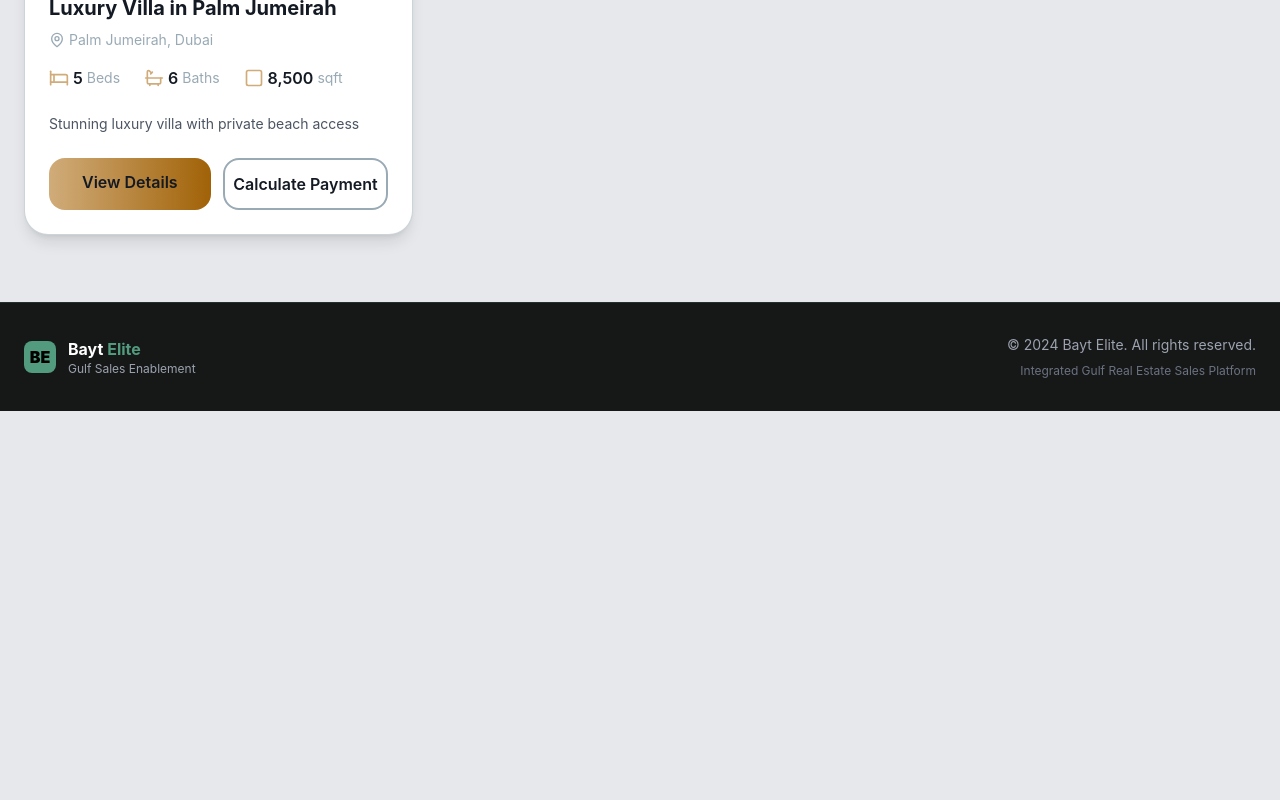
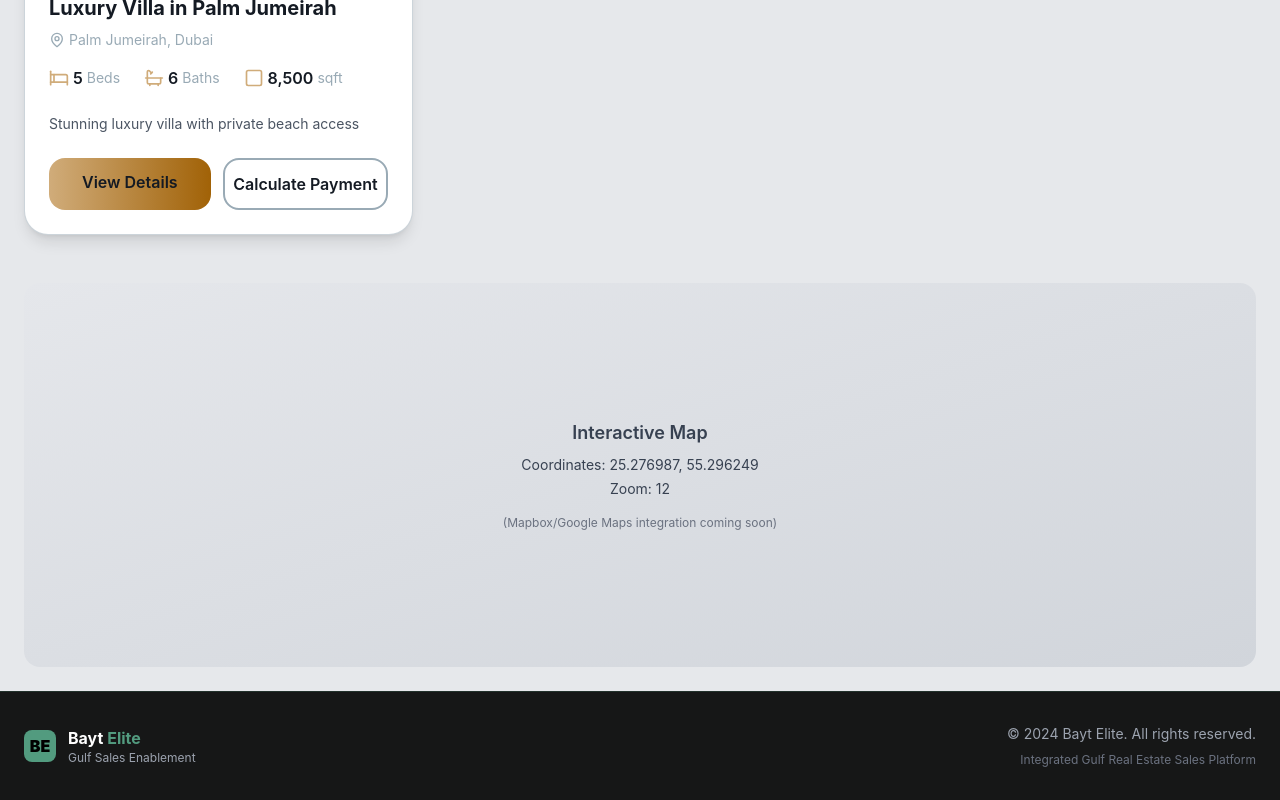
Before and after one commit to fazetdev/baytelitet, a Next.js app: page /properties in a window 1280 px wide. Shown: the part 579-1379 px from the top of the page. Before the commit the page ends 990 px from the top, so only its background shows below. Built offline with nearby package versions, Linux system fonts and the light colour scheme.

Commit message:
fix: remove children from PropertyDetailsModal

```diff
--- a/app/properties/page.tsx
+++ b/app/properties/page.tsx
@@ -8,9 +8,6 @@ import PropertyCard from './components/PropertyCard';
 import PropertyDetailsModal from './components/PropertyDetailsModal';
 import PropertyMap from './components/PropertyMap';
 import { Search } from 'lucide-react';
-
-// REMOVED: The old conflicting Property interface
-// USE INSTEAD: The Property type imported from '@/context/useProperties'
 
 export default function PropertiesPage() {
   return (
@@ -38,7 +35,6 @@ function PropertiesContent() {
   const t = useTranslations(currentLang);
 
   const [mounted, setMounted] = useState(false);
-  // FIX: Use the imported Property type from context
   const [selectedProperty, setSelectedProperty] = useState<Property | null>(null);
 
   useEffect(() => {
@@ -156,19 +152,22 @@ function PropertiesContent() {
         )}
       </div>
 
-      {/* Property Details Modal */}
+      {/* Property Map - RENDER SEPARATELY, not as child */}
+      <div className="container mx-auto px-6 py-6">
+        <PropertyMap
+          latitude={25.276987}
+          longitude={55.296249}
+          zoom={12}
+        />
+      </div>
+
+      {/* Property Details Modal - NO CHILDREN */}
       {mounted && selectedProperty && (
         <PropertyDetailsModal
           property={selectedProperty}
           isOpen={!!selectedProperty}
           onClose={() => setSelectedProperty(null)}
-        >
-          <PropertyMap
-            latitude={25.276987}
-            longitude={55.296249}
-            zoom={12}
-          />
-        </PropertyDetailsModal>
+        />
       )}
     </div>
   );
```
